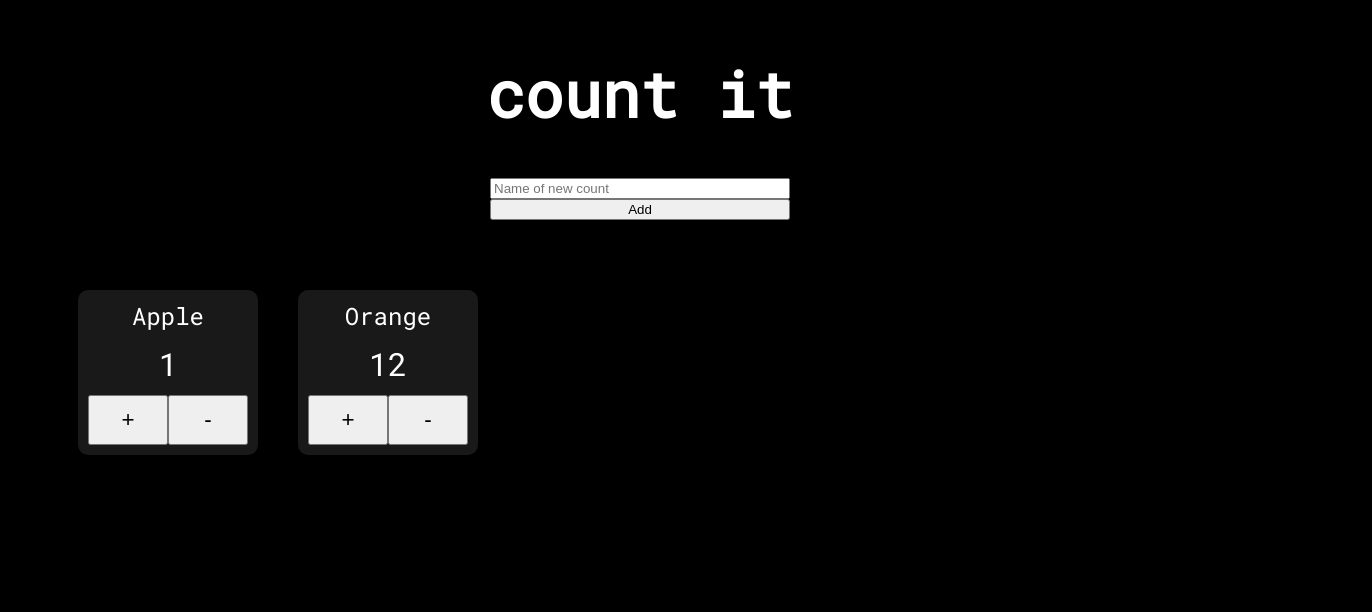
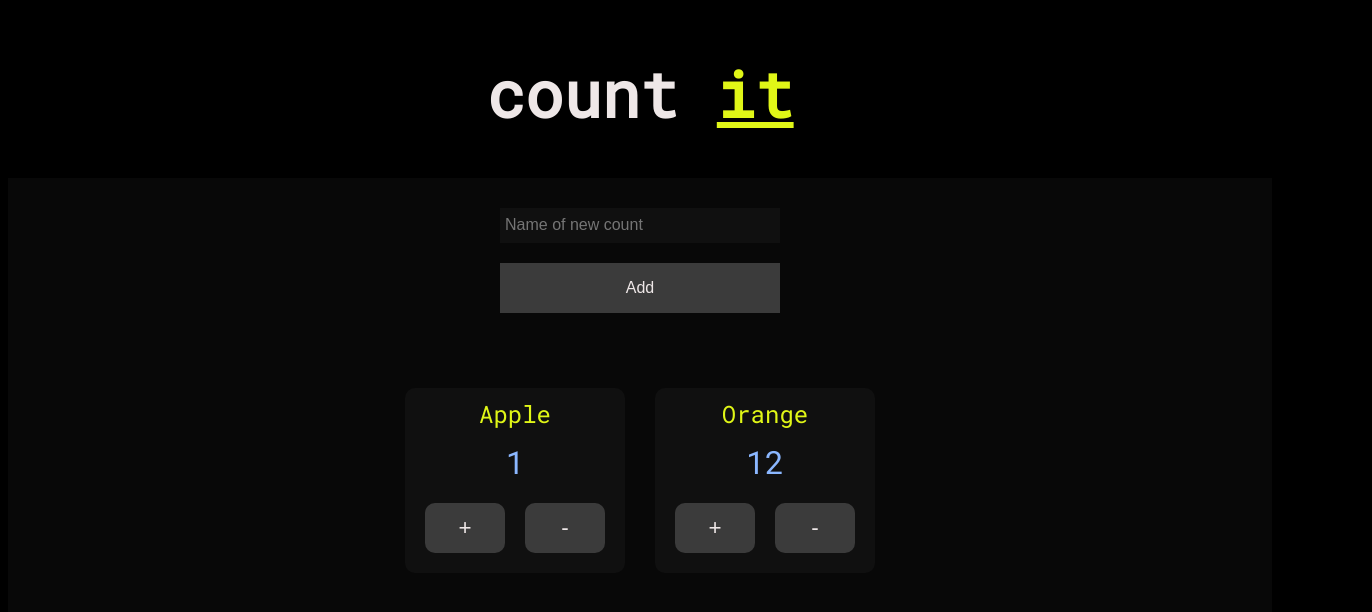
Before and after one commit to gr3yknigh1/count-it, a React (Create React App) app: page / in a window 1280 px wide. Shown: the top 612 px of the page, 1372 px wide, since content can reach past the window. Built offline with nearby package versions, Linux system fonts and the light colour scheme.

Commit message:
Update (styling)

```diff
--- a/src/app/App.tsx
+++ b/src/app/App.tsx
@@ -12,9 +12,12 @@ export default function App(): JSX.Element {
     <Provider store={ store }>
       <div className="app">
         <header className="app__header">
-          <h1 className="app__title">count it</h1>
+          <h1 className="app__title">
+            {"count "}
+            <span className="text--highlighted">it</span>
+          </h1>
         </header>
-        <main className="app_content">
+        <main className="app__content">
           <CardForm/>
           <CardContainer/>
         </main>
--- a/src/styles.css
+++ b/src/styles.css
@@ -4,16 +4,24 @@
 }
 
 .color-theme {
-  --background: black;
-  --background-1: rgb(25, 25, 25);
-  --foreground: rgb(255, 255, 255);
-  --accent: orange;
-  --highlighted: yellow;
+  --background: rgb(0, 0, 0);
+  --background-0: rgb(8, 8, 8);
+  --background-1: rgba(19, 19, 19, 0.781);
+  --background-2: rgba(32, 32, 32, 0.745);
+  --background-3: rgb(59, 59, 59);
+  --background-4: rgb(84, 84, 84);
+  --foreground: rgb(238, 231, 231);
+  --accent: rgb(139, 183, 255);
+  --highlighted: rgb(224, 246, 23);
 }
 
 body {
   color: var(--foreground);
   background-color: var(--background);
+}
+
+button {
+  border-width: 0px;
 }
 
 .app {
@@ -28,6 +36,11 @@ body {
   font-size: 4rem;
 }
 
+.app__content {
+  background-color: var(--background-0);
+  padding: 20px;
+}
+
 .form {
   display: flex;
   flex-direction: column;
@@ -39,17 +52,40 @@ body {
 }
 
 .form__input {
+  background-color: var(--background-1);
+  color: var(--foreground);
+
+  border-width: 0px;
+  height: 25px;
+  transition: background-color 0.2s linear;
 }
 
-.form_button {
+.form__input:hover {
+  background-color: var(--background-2);
+}
+
+.form__input:target {
+  border-width: 0px;
+}
+
+.form__button {
+  height: 50px;
+}
+
+.form__button, .form__input {
+  font-size: 1em;
+  margin: 10px;
+  padding: 5px;
 }
 
 .card-container {
   display: flex;
   flex-direction: row;
-  width: 100%;
   flex-wrap: wrap;
-  padding: 50px;
+
+  justify-content: center;
+
+  margin: 50px;
 }
 
 .card {
@@ -61,17 +97,18 @@ body {
 
   text-align: center;
 
-  width: auto;
+  width: 100%;
   max-width: 200px;
 
   padding: 10px;
-  margin: 20px;
+  margin: 15px;
 
   transition: all 0.2s linear;
 }
 
 .card:hover {
   transform: scale(1.3);
+  background-color: var(--background-2);
 }
 
 .card__menubutton {
@@ -82,12 +119,18 @@ body {
   font-size: 1.5em;
   margin: 20px;
 
+  color: var(--highlighted);
   overflow: scroll;
+}
+
+.card__label:hover {
+  font-weight:700;
 }
 
 .card__count {
   margin: 10px;
   font-size: 2em;
+  color: var(--accent);
 }
 
 .card__button-holder {
@@ -98,9 +141,29 @@ body {
 
 .card__button {
   width: 100%;
+  height: 50px;
 
   font-size: 1.4em;
 
-  width: 80px;
-  height: 50px;
+
+  border-radius: 10px;
+
+  margin: 10px;
+
 }
+
+.card__button, .form__button {
+  color: var(--foreground);
+  background-color: var(--background-3);
+  transition: background-color 0.2s linear;
+}
+
+.card__button:hover,
+.form__button:hover {
+  background-color: var(--background-4);
+}
+
+.text--highlighted {
+  color: var(--highlighted);
+  text-decoration: underline;
+}
```
